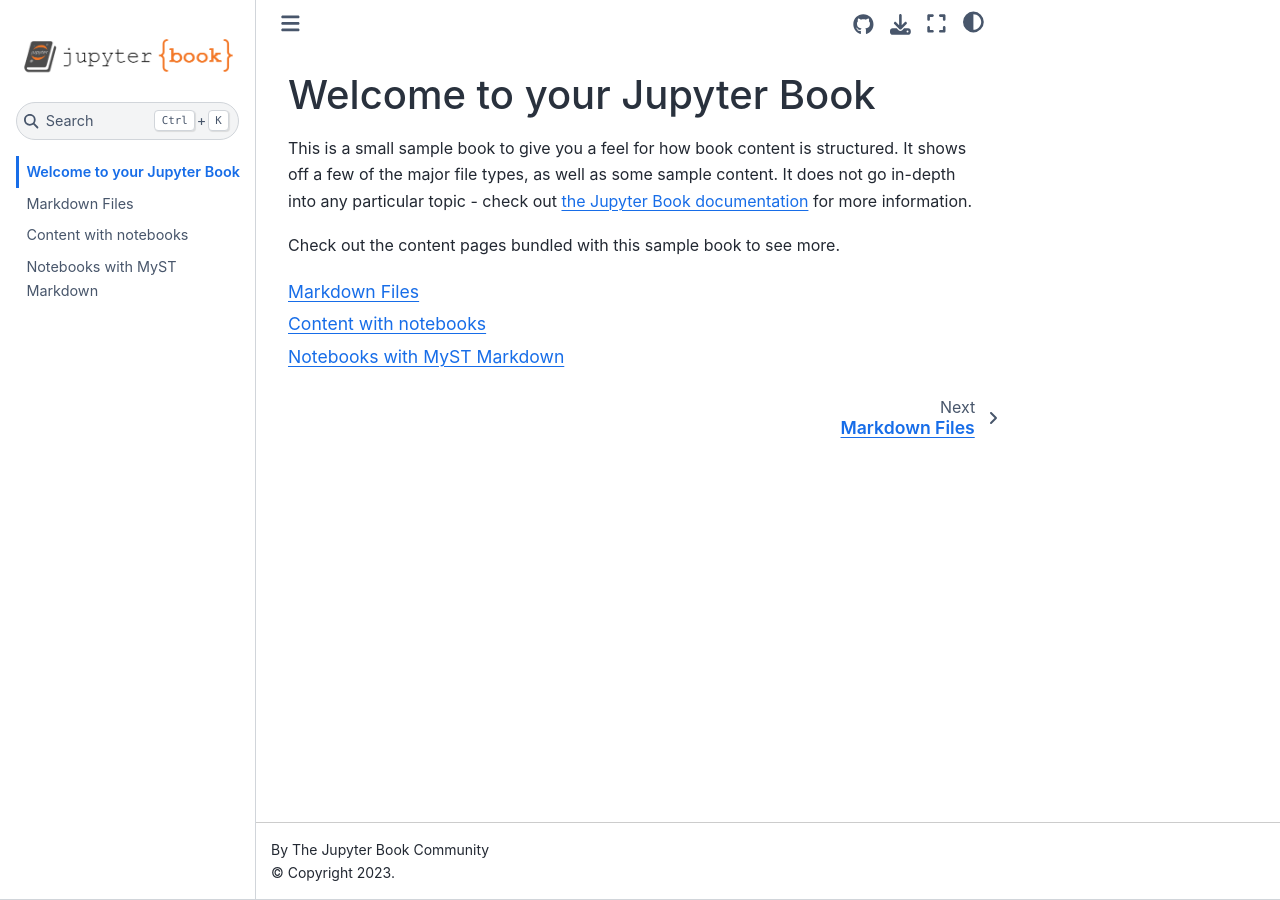
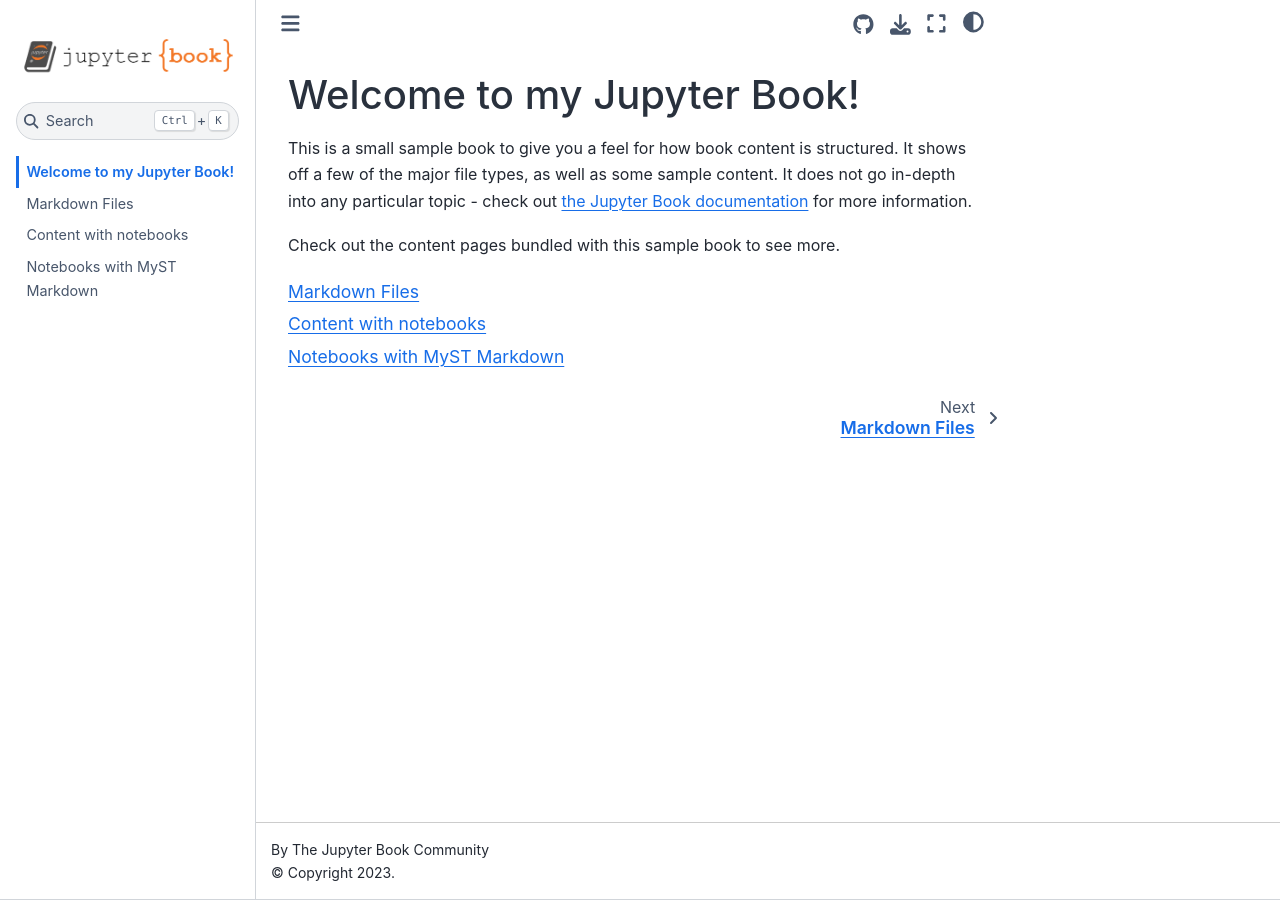
Before and after one commit to ianjure/book, a Jupyter Book: the page built from intro.md, in a window 1280 px wide. Built offline with Jupyter Book 1.0.4 settings and Sphinx 7.4.7 and the Sphinx Book theme 1.1.4, drawn with Linux system fonts in a browser that asks for light colours.

```diff
--- a/intro.md
+++ b/intro.md
@@ -1,4 +1,4 @@
-# Welcome to your Jupyter Book
+# Welcome to my Jupyter Book!
 
 This is a small sample book to give you a feel for how book content is
 structured.
```
Also changed, not shown: markdown.md (+0 -1 lines).
